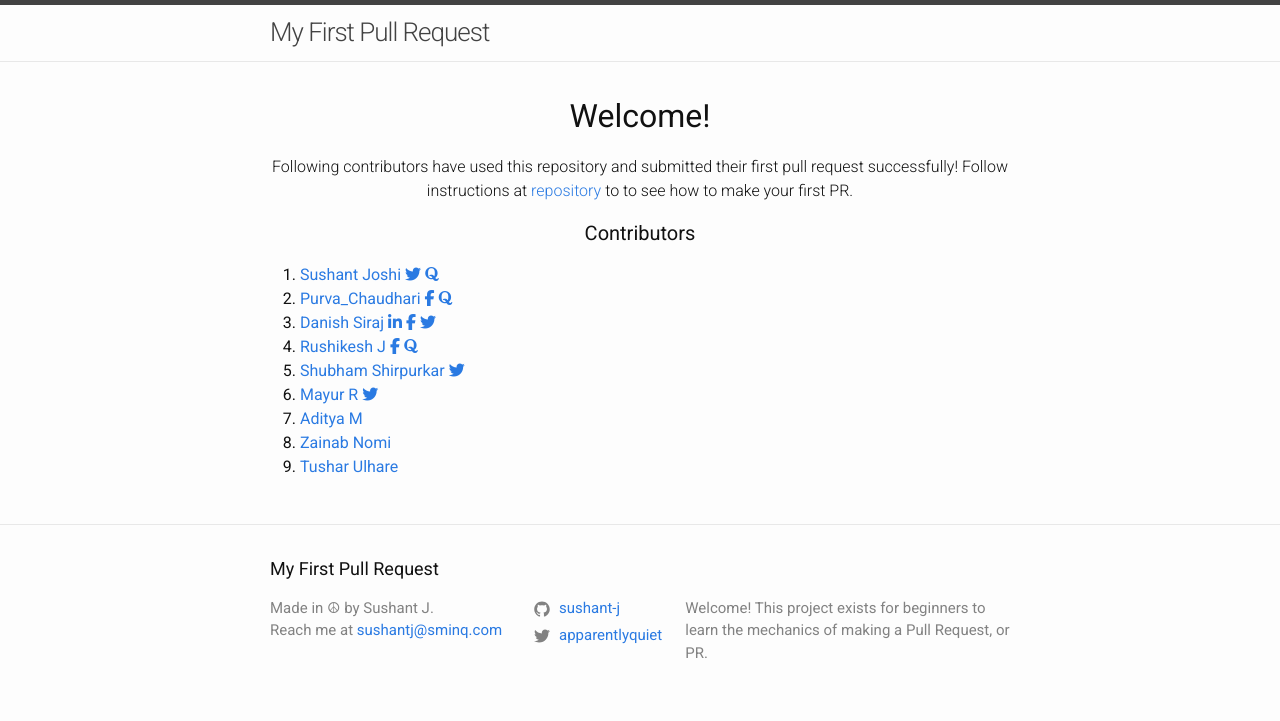
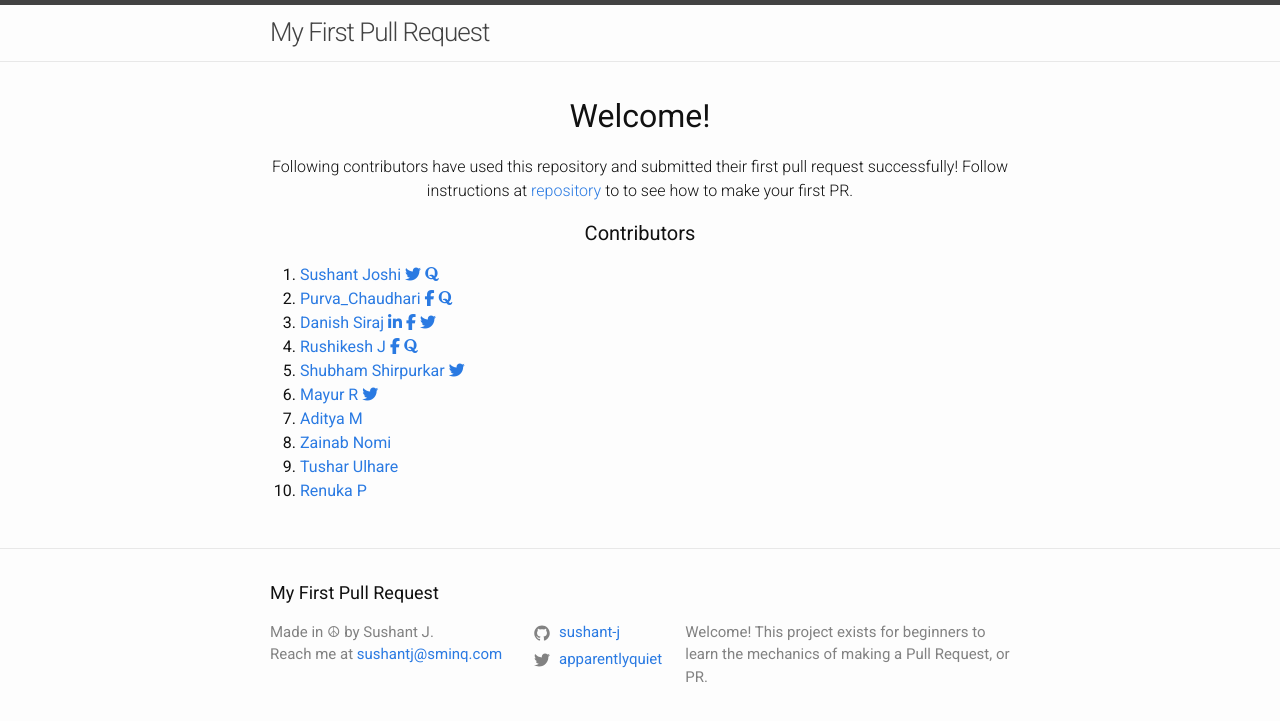
Before and after one commit to sushant-j/my-first-pull-request, a Jekyll site: the page built from index.md, in a window 1280 px wide. Shown: the top 721 px of the page. Built offline with Jekyll 4.4.1, drawn with Linux system fonts in a browser that asks for light colours; nearby versions of some CDN libraries.

Commit message:
Added my name

```diff
--- a/_layouts/home.html
+++ b/_layouts/home.html
@@ -89,5 +89,10 @@ layout: default
         Tushar Ulhare
       </a>
     </li>
+<li>
+      <a href="https://github.com/Inframind/">
+        Renuka P
+      </a>
+    </li>
   </ol>
 </div>
```
